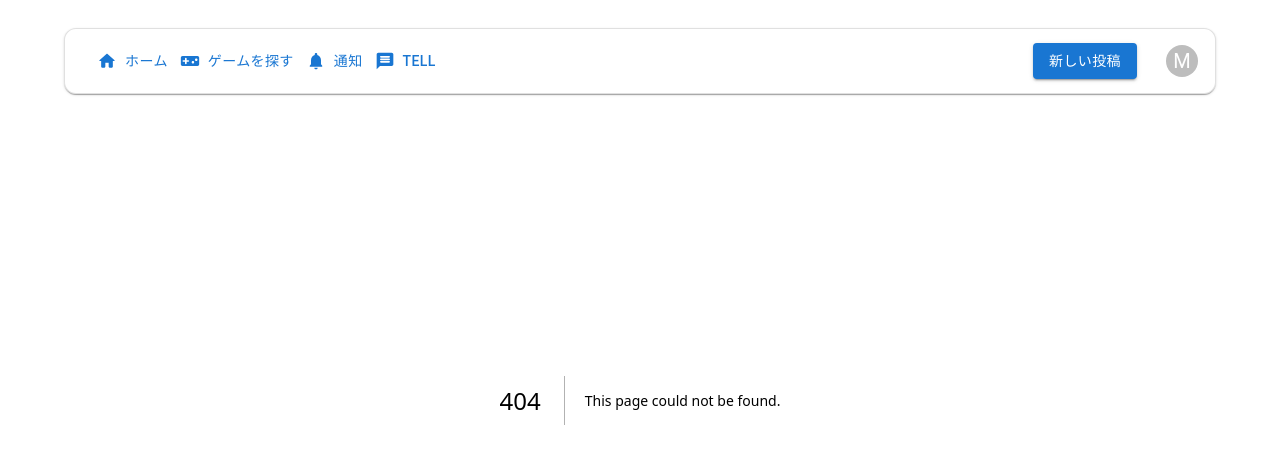
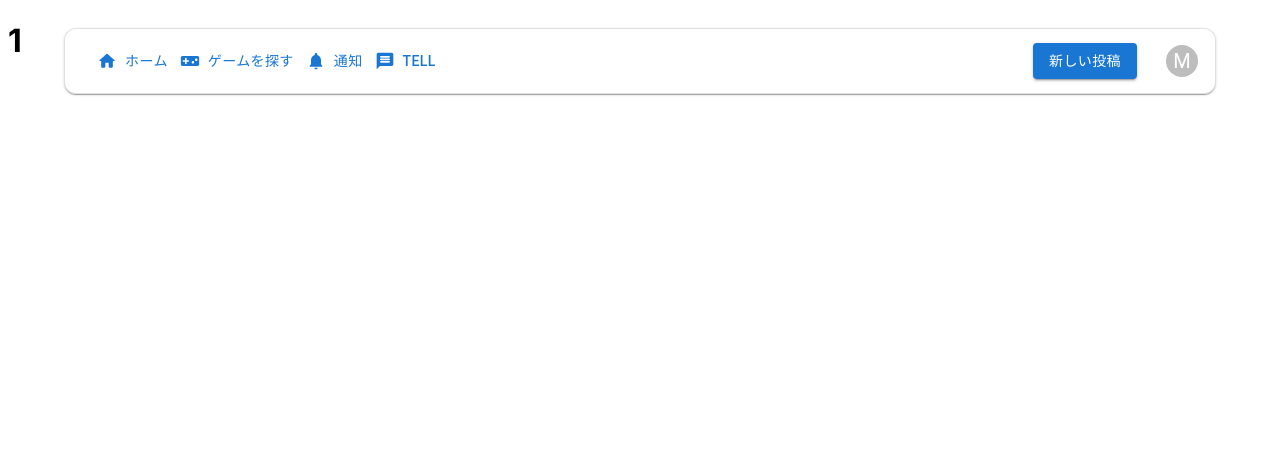
Before and after one commit to slum-kuraudo/GamerSNSProject, a Next.js app: page /game/1 in a window 1280 px wide. Before the commit this address had no page. Shown: the top 464 px of the page. Built offline with nearby package versions, Linux system fonts and the light colour scheme; some icons are missing; what @mui/material-nextjs would draw is missing.

Commit message:
gameのdynamic routeingを設定

```diff
--- a/package.json
+++ b/package.json
@@ -30,6 +30,7 @@
     "react": "19.0.0-rc-02c0e824-20241028",
     "react-dom": "19.0.0-rc-02c0e824-20241028",
     "react-loader-spinner": "^6.1.6",
+    "react-router-dom": "^6.28.0",
     "styled-components": "^6.1.13",
     "yarn": "^1.22.22"
   },
--- /dev/null
+++ b/src/app/game/[slug]/layout.tsx
@@ -0,0 +1,13 @@
+export default function GameLayout({
+    children,
+}: {
+    children: React.ReactNode
+}) {
+    return (
+        <>
+            <main>
+                {children}
+            </main>
+        </>
+    )
+}
--- /dev/null
+++ b/src/app/game/[slug]/page.tsx
@@ -0,0 +1,10 @@
+export default async function game({params}:{ params: Promise<{slug: string}>}) {
+    const slug = (await params).slug;
+
+    return(
+        <div>
+            <h1>{slug}</h1>
+        </div>
+    )
+
+}
--- a/src/app/game/page.tsx
+++ b/src/app/game/page.tsx
@@ -1,4 +1,5 @@
 "use client";
+import { useRouter } from 'next/router';
 import GameCard from '../../components/igdblist/Cards';
 function game() {
     return (
```
Also changed, not shown: src/components/igdblist/launchPost.tsx (added, +13 -0 lines), 1 other file (tests, documents, lock files or other folders).
